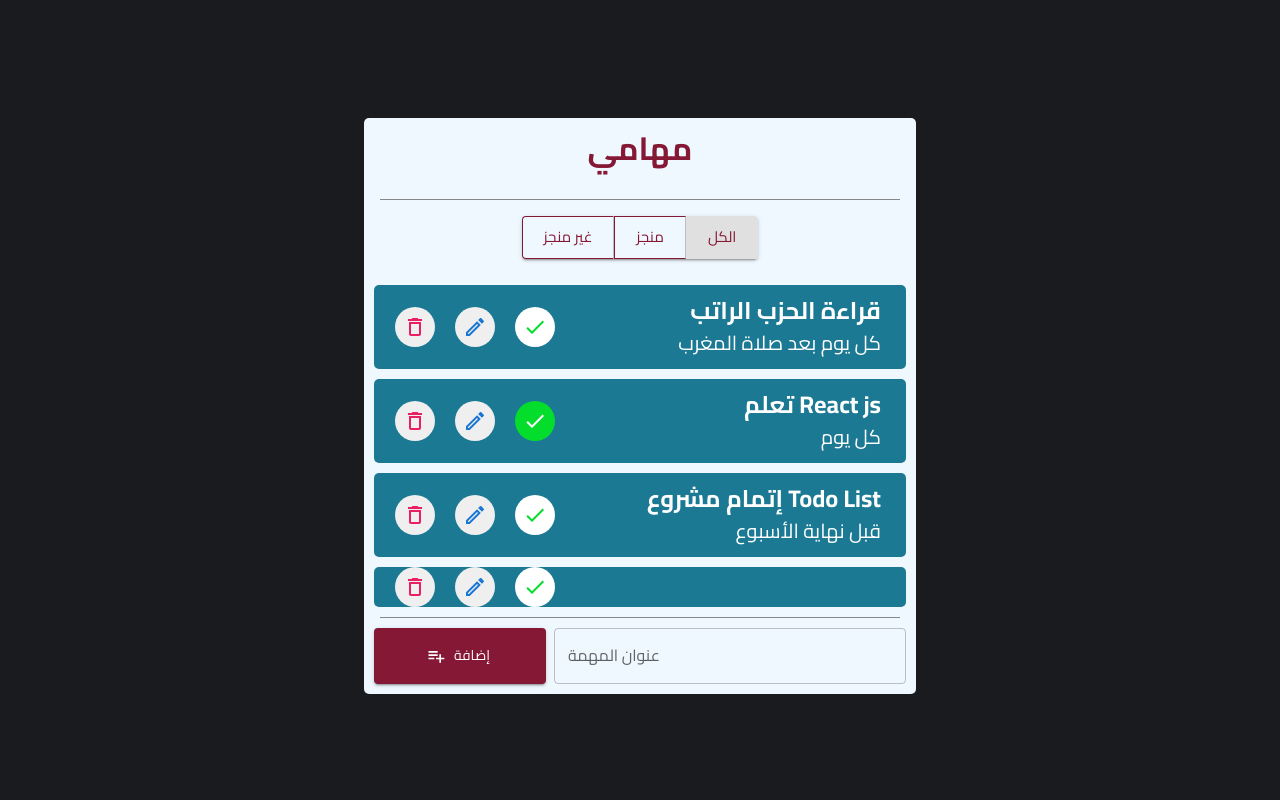
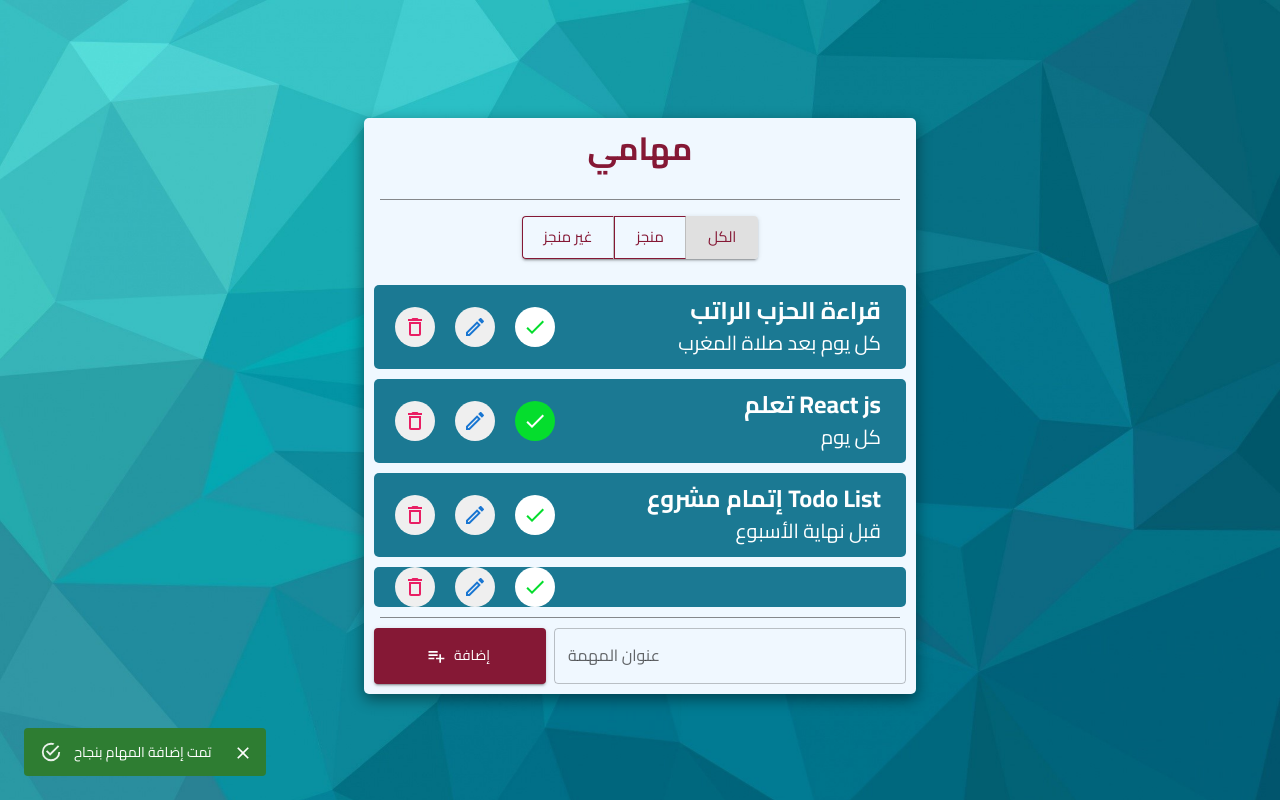
Before and after one commit to 3bdellah/todo-list-reactjs, a React (Create React App) app: page / in a window 1280 px wide. Both pictures are taken after a click on the button "إضافة". Built offline with nearby package versions, Linux system fonts and the light colour scheme.

Commit message:
add_snackbar

```diff
--- a/src/App.css
+++ b/src/App.css
@@ -3,6 +3,8 @@
 .App {
   text-align: center;
   background-color: #191b1f;
+  background-image: url("../public/bg.jpg");
+  background-size: cover;
   min-height: 100vh;
   display: flex;
   flex-direction: column;
@@ -18,6 +20,8 @@ font-weight: bold;
       border-Radius: 5px ;
       align-items: center;
       justify-content: center;
+  box-shadow: rgba(0, 0, 0, 0.456) 0px 5px 15px;
+
   }
 
 .add-btn{
--- a/src/App.js
+++ b/src/App.js
@@ -11,8 +11,9 @@ import TodolistBtn from "./components/TodolistBtn";
 import { createTheme, ThemeProvider } from "@mui/material/styles";
 import { useState } from "react";
 import { ToDosContext } from "./contexts/ToDosContext";
+import { AddopenContext } from "./contexts/AddopenContext";
+import CustomizedSnackbars from "./components/CustomizedSnackbars";
 
-// import CustomizedSnackbars from "./components/CustomizedSnackbars";
 //athor:
 import { v4 as uuid } from "uuid";
 const initialTodos = [
@@ -40,6 +41,7 @@ const Theme = createTheme({
 function App() {
   const [ToDos, setToDos] = useState(initialTodos);
   const [titleInput, setTitleInput] = useState("");
+  const [addopen, setAddOpen] = useState(false);
   const ToDosJsx = ToDos.map((T) => {
     return <ToDoList key={T.id} todo={T} />;
   });
@@ -53,20 +55,28 @@ function App() {
     };
     setToDos([...ToDos, newToDo]);
     setTitleInput("");
-    // <CustomizedSnackbars />;
+    setAddOpen(true);
   }
 
   return (
     <ThemeProvider theme={Theme}>
       <ToDosContext.Provider value={{ ToDos, setToDos }}>
+        <AddopenContext.Provider value={{ addopen, setAddOpen }}>
+          <CustomizedSnackbars />
           <div className="App">
             <Container maxWidth="sm">
               <div className="home">
                 <h1>مهامي</h1>
-              <Divider variant="middle" style={{ borderColor: "#4343439d" }} />
+                <Divider
+                  variant="middle"
+                  style={{ borderColor: "#4343439d" }}
+                />
                 <TodolistBtn />
                 {ToDosJsx}
-              <Divider variant="middle" style={{ borderColor: "#4343439d" }} />
+                <Divider
+                  variant="middle"
+                  style={{ borderColor: "#4343439d" }}
+                />
                 <div className="btn">
                   <Grid container spacing={1} style={{ paddingBottom: "10px" }}>
                     <Grid
@@ -108,6 +118,7 @@ function App() {
               </div>
             </Container>
           </div>
+        </AddopenContext.Provider>
       </ToDosContext.Provider>
     </ThemeProvider>
   );
--- a/src/components/CustomizedSnackbars.js
+++ b/src/components/CustomizedSnackbars.js
@@ -1,26 +1,21 @@
 import * as React from "react";
 import Snackbar from "@mui/material/Snackbar";
 import Alert from "@mui/material/Alert";
+import { AddopenContext } from "../contexts/AddopenContext";
+import { useContext } from "react";
 
 export default function CustomizedSnackbars() {
-  const [open, setOpen] = React.useState(false);
-
-  const handleClick = () => {
-    setOpen(true);
-  };
+  const { addopen, setAddOpen } = useContext(AddopenContext);
 
   const handleClose = (event, reason) => {
     if (reason === "clickaway") {
-      return;
+      return setAddOpen(false);
     }
-
-    setOpen(false);
   };
 
   return (
     <div>
-      {handleClick}
-      <Snackbar open={open} autoHideDuration={6000} onClose={handleClose}>
+      <Snackbar open={addopen} autoHideDuration={6000} onClose={handleClose}>
         <Alert
           onClose={handleClose}
           severity="success"
--- /dev/null
+++ b/src/contexts/AddopenContext.js
@@ -0,0 +1,2 @@
+import { createContext } from "react";
+export let AddopenContext = createContext([]);
```
Also changed, not shown: public/bg.jpg (added). Lines whose indentation alone changed are shown as unchanged.
